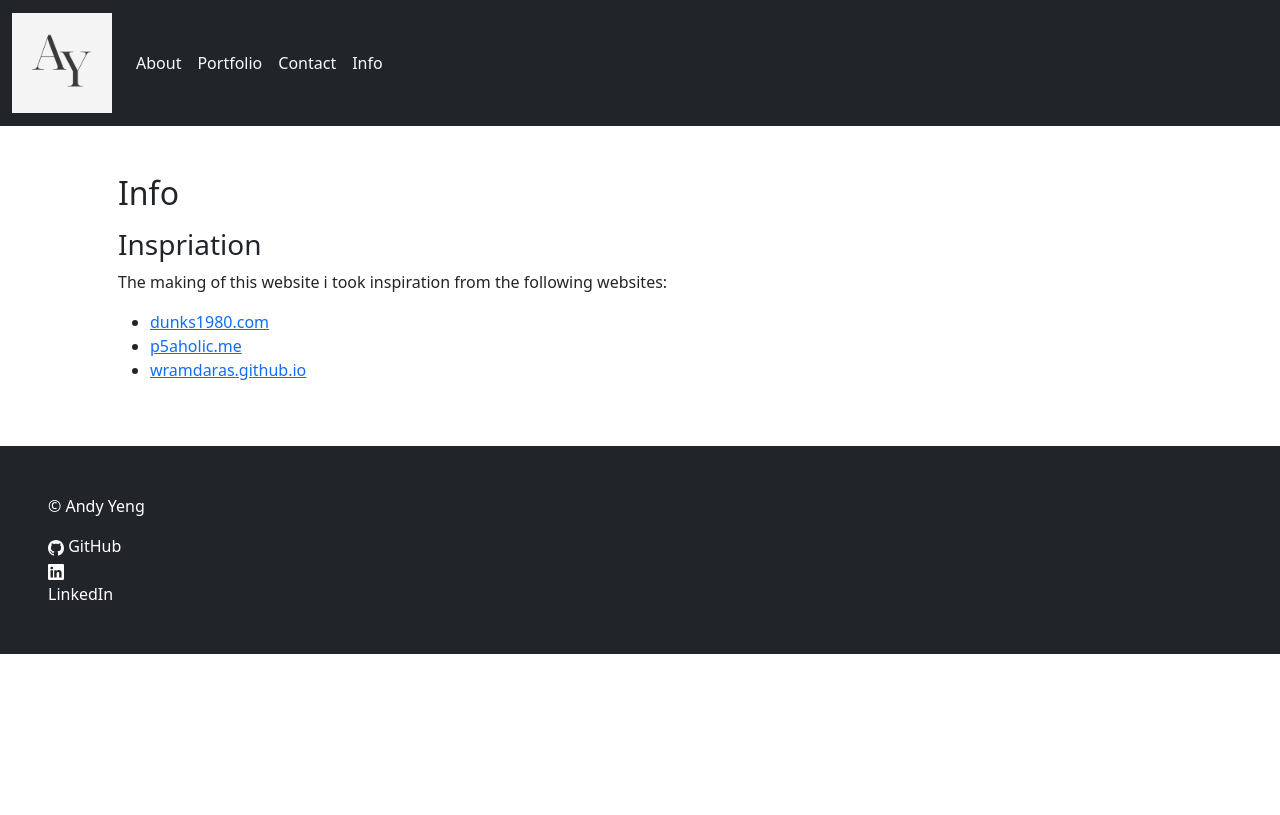
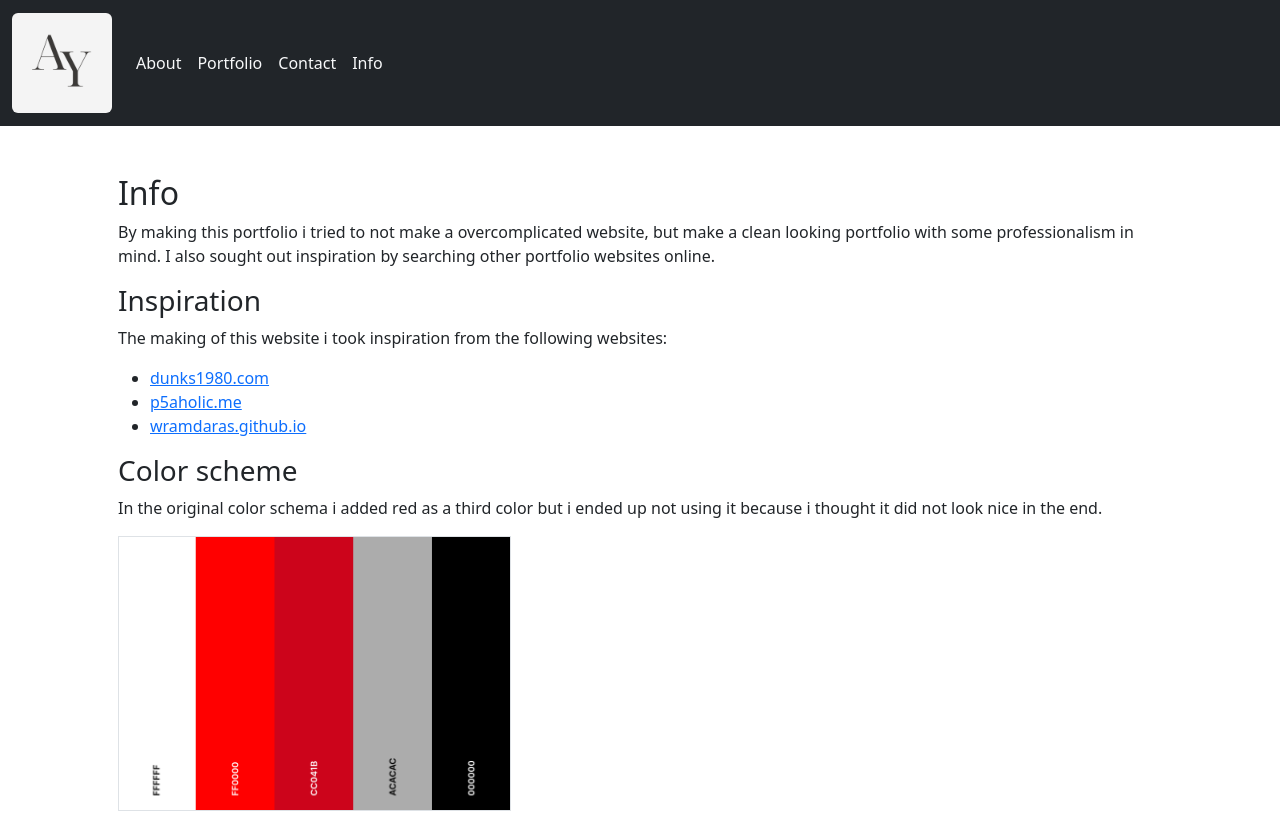
Before and after one commit to AndyYeng/AndyYeng.github.io, a plain HTML site: page info.html in a window 1280 px wide. Shown: the top 815 px of the page. Drawn offline with nearby package versions, Linux system fonts and the light colour scheme.

Commit message:
info pagina gemaakt + laatste aanpassingen gemaakt

```diff
--- a/info.html
+++ b/info.html
@@ -11,7 +11,7 @@
 <body>
 <nav class="navbar navbar-expand-lg bg-dark">
     <div class="container-fluid">
-        <a class="navbar-brand" href="index.html"><img src="img/logo3.png" alt="" class="img-fluid" style="max-height: 100px"></a>
+        <a class="navbar-brand" href="index.html"><img src="img/logo3.png" alt="" class="img-fluid rounded" style="max-height: 100px"></a>
         <button class="navbar-toggler bg-light" type="button" data-bs-toggle="collapse" data-bs-target="#navbarSupportedContent" aria-controls="navbarSupportedContent" aria-expanded="false" aria-label="Toggle navigation">
             <span class="navbar-toggler-icon"></span>
         </button>
@@ -37,16 +37,24 @@
         <div class="row">
             <div class="col-12">
                 <h2>Info</h2>
-                <p></p>
+                <p>By making this portfolio i tried to not make a overcomplicated website, but make a clean looking portfolio with some professionalism in mind. I also sought out inspiration by searching other portfolio websites online.</p>
             </div>
-            <div class="col">
-                <h3>Inspriation</h3>
+            <div class="col-12">
+                <h3>Inspiration</h3>
                 <p>The making of this website i took inspiration from the following websites: </p>
                 <ul>
                     <li><a href="https://dunks1980.com/">dunks1980.com</a></li>
                     <li><a href="https://p5aholic.me/">p5aholic.me</a></li>
                     <li><a href="https://wramdaras.github.io/">wramdaras.github.io</a></li>
                 </ul>
+            </div>
+            <div class="col-12">
+                <h3>Color scheme</h3>
+                <p>In the original color schema i added red as a third color but i ended up not using it because i thought it did not look nice in the end.</p>
+                <img src="img/kleurenschema.png" alt="" class="img-fluid border">
+            </div>
+            <div class="col-12">
+
             </div>
         </div>
     </div>
```
Also changed, not shown: contact.html (+1 -1 lines), index.html (+2 -2 lines), portfolio.html (+1 -1 lines), img/kleurenschema.png (added).
